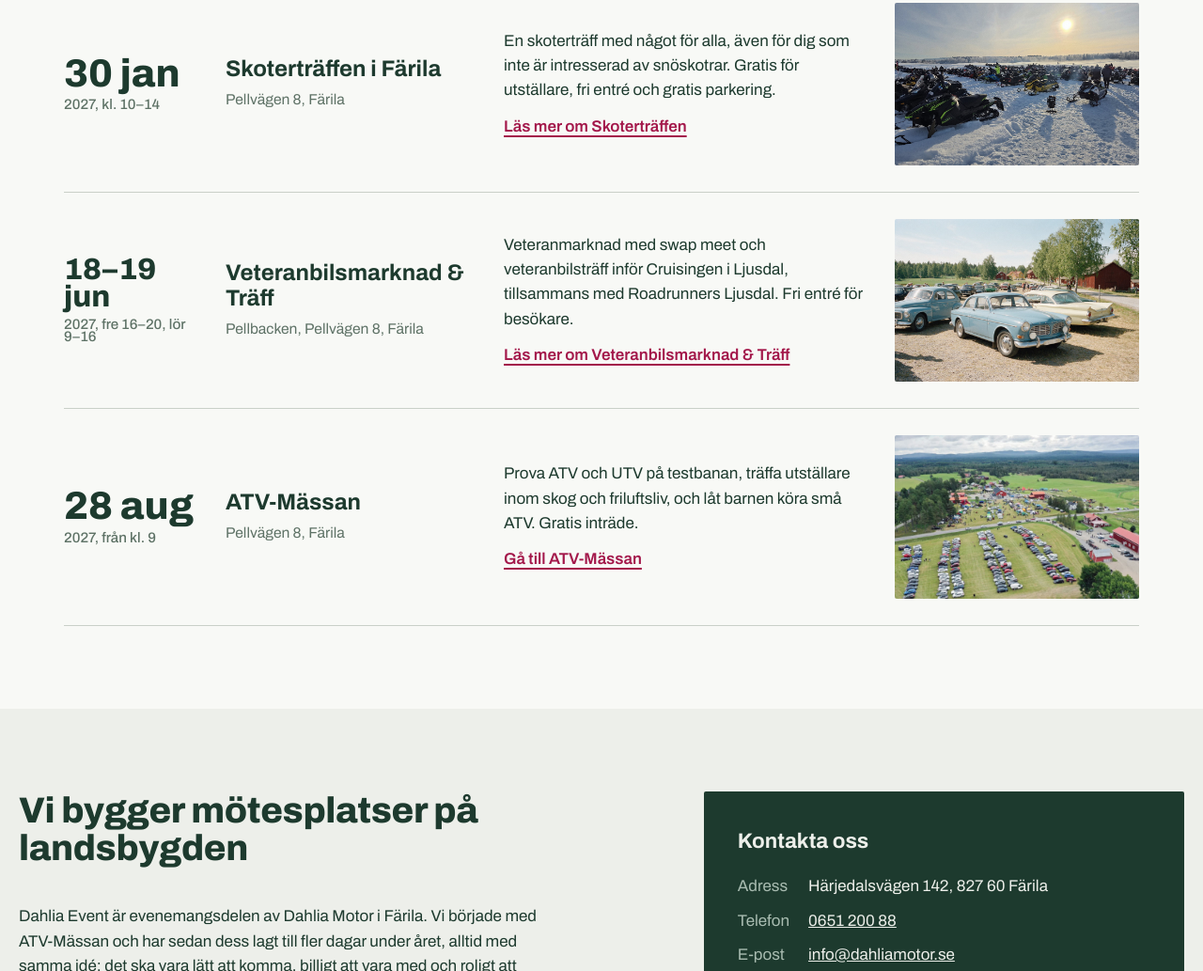
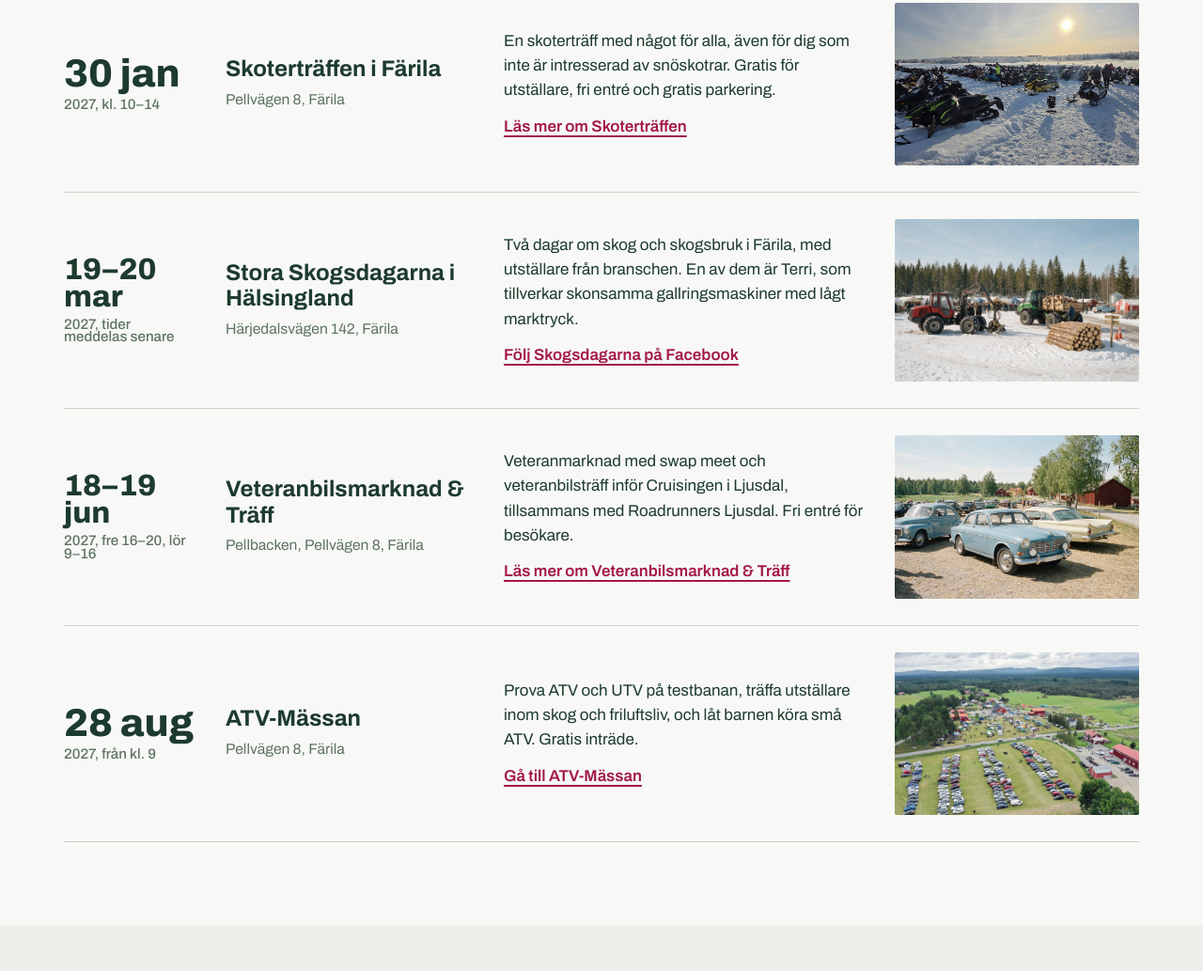
Before and after one commit to sqrddsgn/Dahlia-Event, a plain HTML site: page index.html in a window 1280 px wide. Shown: the part 1161-2194 px from the top of the page at 94% size. Drawn offline with Linux system fonts and the light colour scheme.

Commit message:
Lägg till Stora Skogsdagarna i Hälsingland
Co-Authored-By: Claude Opus 5.5 <noreply@anthropic.com>

```diff
--- a/index.html
+++ b/index.html
@@ -159,6 +159,7 @@ footer address.org{font-style:normal;line-height:1.5}
 const EVENTS=[
  {id:"jul",name:"Julmarknaden",date:"2026-12-12",time:"kl. 12–18",place:"Gården på Pellvägen 8, Färila",img:"assets/julmarknad.jpg",desc:"Hantverk, julmat att ta med hem och glögg vid elden. Lokala utställare i marknadsstånd under facklorna.",url:"#",cta:"Läs mer om Julmarknaden"},
  {id:"skoter",name:"Skoterträffen i Färila",date:"2027-01-30",time:"kl. 10–14",place:"Pellvägen 8, Färila",img:"skotertraffen/skotertraffen.jpg",desc:"En skoterträff med något för alla, även för dig som inte är intresserad av snöskotrar. Gratis för utställare, fri entré och gratis parkering.",url:"skotertraffen/",cta:"Läs mer om Skoterträffen"},
+ {id:"skog",name:"Stora Skogsdagarna i Hälsingland",date:"2027-03-19",end:"2027-03-20",time:"tider meddelas senare",place:"Härjedalsvägen 142, Färila",img:"assets/skogsdagarna.jpg",desc:"Två dagar om skog och skogsbruk i Färila, med utställare från branschen. En av dem är Terri, som tillverkar skonsamma gallringsmaskiner med lågt marktryck.",url:"https://www.facebook.com/profile.php?id=61595075768079",cta:"Följ Skogsdagarna på Facebook",ext:true},
  {id:"veteran",name:"Veteranbilsmarknad & Träff",date:"2027-06-18",end:"2027-06-19",time:"fre 16–20, lör 9–16",place:"Pellbacken, Pellvägen 8, Färila",img:"assets/veteran.jpg",desc:"Veteranmarknad med swap meet och veteranbilsträff inför Cruisingen i Ljusdal, tillsammans med Roadrunners Ljusdal. Fri entré för besökare.",url:"veteranbilsmarknad/",cta:"Läs mer om Veteranbilsmarknad & Träff"},
  {id:"atv",name:"ATV-Mässan",date:"2027-08-28",time:"från kl. 9",place:"Pellvägen 8, Färila",img:"assets/atv-header-1600.jpg",desc:"Prova ATV och UTV på testbanan, träffa utställare inom skog och friluftsliv, och låt barnen köra små ATV. Gratis inträde.",url:"https://sqrddsgn.github.io/ATV-Massan/",cta:"Gå till ATV-Mässan",ext:true}
 ];
```
Also changed, not shown: assets/skogsdagarna.jpg (added), 1 other file.
